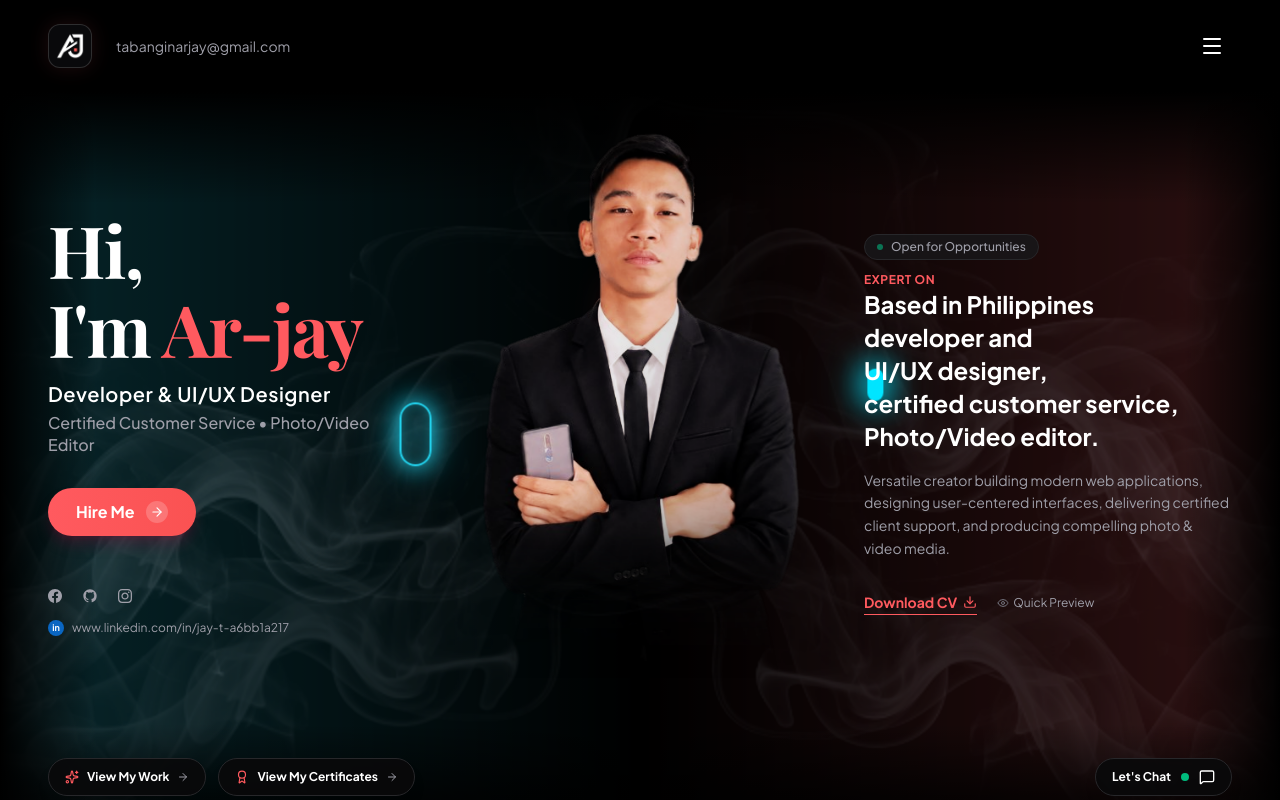
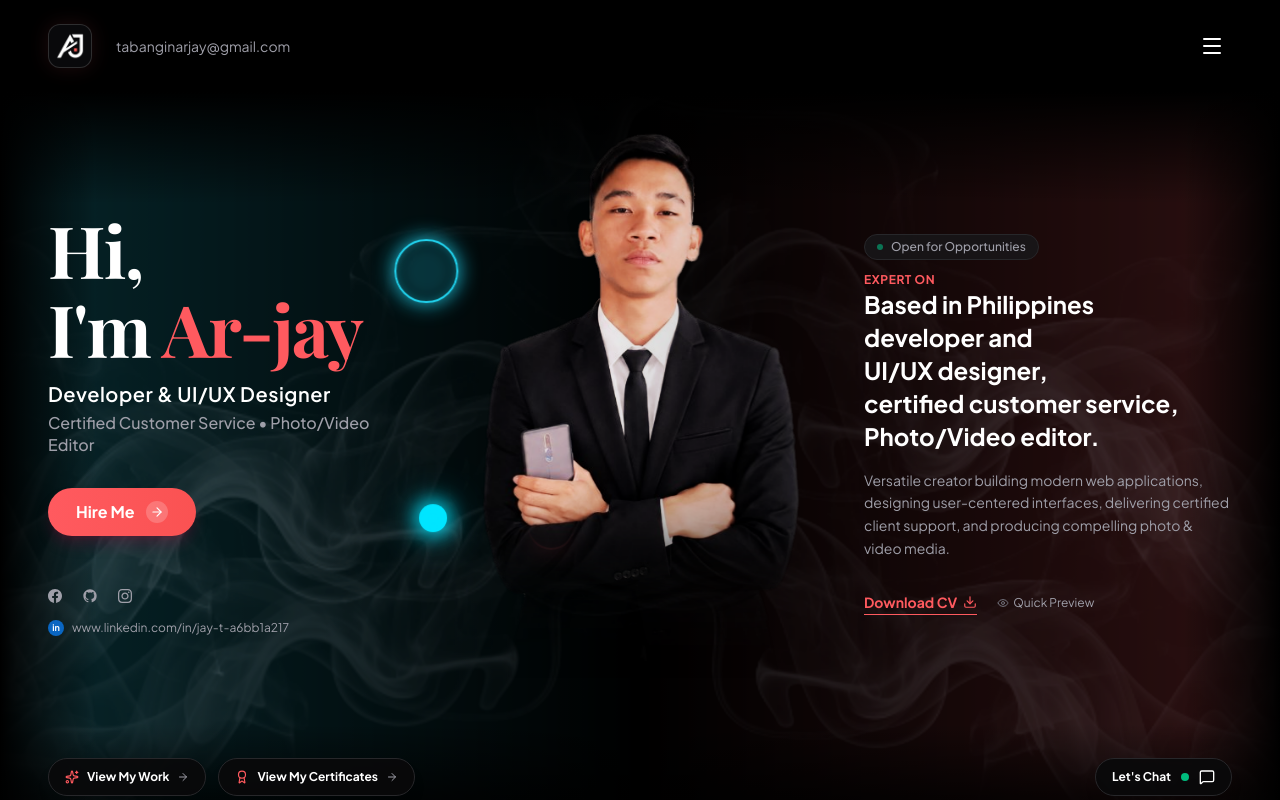
Before and after one commit to tabanginarjay-sketch/portfolio, a Next.js app in the folder portfolio/: page / in a window 1280 px wide. Shown: the top 800 px of the page. Built offline with nearby package versions, Linux system fonts and the light colour scheme; a web font is replaced by a local one.

Commit message:
fix: restore perfect circular shapes, fix laptop orbit visibility and playful margin flight

```diff
--- a/portfolio/components/GeometricShapes.tsx
+++ b/portfolio/components/GeometricShapes.tsx
@@ -15,8 +15,9 @@ export default function GeometricShapes({ children, className = '' }: GeometricS
     const handleScroll = () => {
       if (!ticking) {
         window.requestAnimationFrame(() => {
-          // Switch to Display Margin mode when scrolled past Hero (140px threshold)
-          setIsScrolled(window.scrollY > 140);
+          // Keep shapes orbiting Ar-jay while Hero is in view (threshold is 65% of viewport height)
+          const threshold = Math.max(window.innerHeight * 0.65, 380);
+          setIsScrolled(window.scrollY > threshold);
           ticking = false;
         });
         ticking = true;
@@ -32,116 +33,77 @@ export default function GeometricShapes({ children, className = '' }: GeometricS
   if (children) {
     return (
       <div className={`relative flex items-center justify-center select-none ${className}`}>
-        {/* 1. Hero Continuous Orbit (Strictly behind portrait at z-0, clean pitch-black background with NO colored blooms) */}
+        {/* 1. Hero Continuous Orbit (Strictly behind portrait at z-0, clean pitch-black background with ZERO distortion) */}
         <div
           aria-hidden="true"
           className={`absolute inset-0 flex items-center justify-center pointer-events-none z-0 overflow-visible transition-all duration-700 ease-[cubic-bezier(0.16,1,0.3,1)] ${
             isScrolled ? 'opacity-0 scale-75' : 'opacity-100 scale-100'
           }`}
         >
-          {/* A. Cyan Glowing Ring — Continuous Uninterrupted Elliptical Orbit */}
-          <div
-            className="absolute top-[46%] left-1/2 w-0 h-0 pointer-events-none"
-            style={{ transform: 'rotate(-14deg) scale(1, 0.44)' }}
-          >
-            <div className="w-0 h-0 anim-orbit-spin-cyan">
-              <div className="w-0 h-0" style={{ transform: 'translateX(var(--orbit-cyan-r))' }}>
-                <div className="w-0 h-0 anim-orbit-counter-cyan">
-                  <div
-                    style={{ transform: 'scale(1, 2.27) rotate(14deg)' }}
-                    className="flex items-center justify-center -ml-5 -mt-5 sm:-ml-7 sm:-mt-7 lg:-ml-8 lg:-mt-8"
-                  >
-                    <div
-                      className="w-10 h-10 sm:w-14 sm:h-14 lg:w-16 lg:h-16 rounded-full border-[2px] sm:border-[2.5px] border-[#22D3EE] relative"
-                      style={{
-                        boxShadow:
-                          '0 0 24px rgba(34, 211, 238, 0.85), 0 0 48px rgba(34, 211, 238, 0.45), inset 0 0 12px rgba(34, 211, 238, 0.4)',
-                      }}
-                    >
-                      <div className="absolute inset-0 rounded-full bg-[#22D3EE]/25 blur-md pointer-events-none" />
-                    </div>
-                  </div>
-                </div>
+          {/* Centered Orbit Anchor at chest height */}
+          <div className="absolute top-[46%] left-1/2 -translate-x-1/2 -translate-y-1/2 w-0 h-0 flex items-center justify-center pointer-events-none">
+            {/* A. Cyan Glowing Ring — 100% Perfect Round Circle, Continuous Linear Orbit */}
+            <div className="absolute w-0 h-0 flex items-center justify-center anim-orbit-cyan pointer-events-none">
+              <div
+                className="w-11 h-11 sm:w-12 sm:h-12 md:w-14 md:h-14 lg:w-16 lg:h-16 rounded-full aspect-square border-[2.5px] border-[#22D3EE] relative shrink-0 -translate-x-1/2 -translate-y-1/2"
+                style={{
+                  boxShadow:
+                    '0 0 22px rgba(34, 211, 238, 0.85), inset 0 0 10px rgba(34, 211, 238, 0.4)',
+                }}
+              >
+                <div className="absolute inset-0 rounded-full bg-[#22D3EE]/20 blur-sm pointer-events-none" />
               </div>
             </div>
-          </div>
 
-          {/* B. Coral Glowing Ring — Continuous Intersecting Elliptical Orbit */}
-          <div
-            className="absolute top-[46%] left-1/2 w-0 h-0 pointer-events-none"
-            style={{ transform: 'rotate(20deg) scale(1, 0.45)' }}
-          >
-            <div className="w-0 h-0 anim-orbit-spin-coral">
-              <div className="w-0 h-0" style={{ transform: 'translateX(var(--orbit-coral-r))' }}>
-                <div className="w-0 h-0 anim-orbit-counter-coral">
-                  <div
-                    style={{ transform: 'scale(1, 2.22) rotate(-20deg)' }}
-                    className="flex items-center justify-center -ml-4 -mt-4 sm:-ml-5 sm:-mt-5 lg:-ml-6 lg:-mt-6"
-                  >
-                    <div
-                      className="w-8 h-8 sm:w-10 sm:h-10 lg:w-12 lg:h-12 rounded-full border-[2px] sm:border-[2.5px] border-[#FF5A5F] relative"
-                      style={{
-                        boxShadow:
-                          '0 0 22px rgba(255, 90, 95, 0.9), 0 0 44px rgba(255, 90, 95, 0.45), inset 0 0 10px rgba(255, 90, 95, 0.4)',
-                      }}
-                    >
-                      <div className="absolute inset-0 rounded-full bg-[#FF5A5F]/25 blur-md pointer-events-none" />
-                    </div>
-                  </div>
-                </div>
+            {/* B. Coral Glowing Ring — 100% Perfect Round Circle, Continuous Linear Orbit */}
+            <div className="absolute w-0 h-0 flex items-center justify-center anim-orbit-coral pointer-events-none">
+              <div
+                className="w-8 h-8 sm:w-9 sm:h-9 md:w-10 md:h-10 lg:w-12 lg:h-12 rounded-full aspect-square border-[2.5px] border-[#FF5A5F] relative shrink-0 -translate-x-1/2 -translate-y-1/2"
+                style={{
+                  boxShadow:
+                    '0 0 20px rgba(255, 90, 95, 0.9), inset 0 0 8px rgba(255, 90, 95, 0.4)',
+                }}
+              >
+                <div className="absolute inset-0 rounded-full bg-[#FF5A5F]/20 blur-sm pointer-events-none" />
               </div>
             </div>
-          </div>
 
-          {/* C. Solid Vibrant Cyan Glowing Dot / Orb — Fast Continuous Satellite Orbit */}
-          <div
-            className="absolute top-[46%] left-1/2 w-0 h-0 pointer-events-none"
-            style={{ transform: 'rotate(-6deg) scale(1, 0.42)' }}
-          >
-            <div className="w-0 h-0 anim-orbit-spin-dot">
-              <div className="w-0 h-0" style={{ transform: 'translateX(var(--orbit-dot-r))' }}>
-                <div className="w-0 h-0 anim-orbit-counter-dot">
-                  <div
-                    style={{ transform: 'scale(1, 2.38) rotate(6deg)' }}
-                    className="flex items-center justify-center -ml-2.5 -mt-2.5 sm:-ml-3.5 sm:-mt-3.5 lg:-ml-4 lg:-mt-4"
-                  >
-                    <div
-                      className="w-5 h-5 sm:w-7 sm:h-7 lg:w-8 lg:h-8 rounded-full bg-[#00E5FF] relative"
-                      style={{
-                        boxShadow: '0 0 28px rgba(0, 229, 255, 1), 0 0 56px rgba(0, 229, 255, 0.7)',
-                      }}
-                    >
-                      <div className="absolute -inset-2 rounded-full bg-[#00E5FF]/45 blur-lg pointer-events-none" />
-                    </div>
-                  </div>
-                </div>
+            {/* C. Solid Vibrant Cyan Dot / Orb — 100% Perfect Round Circle, Fast Continuous Orbit */}
+            <div className="absolute w-0 h-0 flex items-center justify-center anim-orbit-dot pointer-events-none">
+              <div
+                className="w-5 h-5 sm:w-5 sm:h-5 md:w-6 md:h-6 lg:w-7 lg:h-7 rounded-full aspect-square bg-[#00E5FF] relative shrink-0 -translate-x-1/2 -translate-y-1/2"
+                style={{
+                  boxShadow: '0 0 24px rgba(0, 229, 255, 1), 0 0 45px rgba(0, 229, 255, 0.65)',
+                }}
+              >
+                <div className="absolute -inset-1 rounded-full bg-[#00E5FF]/40 blur-sm pointer-events-none" />
               </div>
             </div>
           </div>
         </div>
 
-        {/* 2. Playful Display Margin Floating Shapes — Follow along on scroll down, glide back on scroll up */}
+        {/* 2. Playful Display Margin Floating Shapes — Follow along on scroll down, fly back on scroll up */}
         <div
           aria-hidden={!isScrolled}
           className={`fixed inset-0 pointer-events-none z-30 transition-opacity duration-700 ease-[cubic-bezier(0.16,1,0.3,1)] ${
             isScrolled ? 'opacity-100' : 'opacity-0'
           }`}
         >
-          {/* Playful Ball 1: Cyan Glowing Ring — Left open margin space */}
+          {/* Playful Ball 1: Perfect Cyan Circular Ring — Left open margin space */}
           <div
             className={`absolute left-3 sm:left-6 lg:left-10 top-[35%] transition-all duration-700 ease-[cubic-bezier(0.16,1,0.3,1)] pointer-events-auto cursor-pointer group ${
               isScrolled
                 ? 'translate-x-0 scale-100 opacity-90'
-                : 'translate-x-16 sm:translate-x-32 scale-50 opacity-0 pointer-events-none'
+                : 'translate-x-20 sm:translate-x-32 scale-50 opacity-0 pointer-events-none'
             }`}
             title="Playful Cyan Halo"
           >
             <div className="anim-playful-bob-1">
               <div
-                className="w-8 h-8 sm:w-11 sm:h-11 lg:w-14 lg:h-14 rounded-full border-[2px] sm:border-[2.5px] border-[#22D3EE] group-hover:scale-125 transition-transform duration-300 relative"
+                className="w-8 h-8 sm:w-11 sm:h-11 lg:w-14 lg:h-14 rounded-full aspect-square border-[2.5px] border-[#22D3EE] group-hover:scale-125 transition-transform duration-300 relative"
                 style={{
                   boxShadow:
-                    '0 0 20px rgba(34, 211, 238, 0.85), 0 0 40px rgba(34, 211, 238, 0.4), inset 0 0 10px rgba(34, 211, 238, 0.35)',
+                    '0 0 20px rgba(34, 211, 238, 0.85), inset 0 0 10px rgba(34, 211, 238, 0.35)',
                 }}
               >
                 <div className="absolute inset-0 rounded-full bg-[#22D3EE]/20 blur-sm pointer-events-none" />
@@ -149,21 +111,21 @@ export default function GeometricShapes({ children, className = '' }: GeometricS
             </div>
           </div>
 
-          {/* Playful Ball 2: Coral Glowing Ring — Right open margin space */}
+          {/* Playful Ball 2: Perfect Coral Circular Ring — Right open margin space */}
           <div
             className={`absolute right-3 sm:right-6 lg:right-10 top-[58%] transition-all duration-700 ease-[cubic-bezier(0.16,1,0.3,1)] pointer-events-auto cursor-pointer group ${
               isScrolled
                 ? 'translate-x-0 scale-100 opacity-90'
-                : '-translate-x-16 sm:-translate-x-32 scale-50 opacity-0 pointer-events-none'
+                : '-translate-x-20 sm:-translate-x-32 scale-50 opacity-0 pointer-events-none'
             }`}
             title="Playful Coral Halo"
           >
             <div className="anim-playful-bob-2">
               <div
-                className="w-7 h-7 sm:w-9 sm:h-9 lg:w-12 lg:h-12 rounded-full border-[2px] sm:border-[2.5px] border-[#FF5A5F] group-hover:scale-125 transition-transform duration-300 relative"
+                className="w-7 h-7 sm:w-9 sm:h-9 lg:w-11 lg:h-11 rounded-full aspect-square border-[2.5px] border-[#FF5A5F] group-hover:scale-125 transition-transform duration-300 relative"
                 style={{
                   boxShadow:
-                    '0 0 18px rgba(255, 90, 95, 0.9), 0 0 36px rgba(255, 90, 95, 0.45), inset 0 0 8px rgba(255, 90, 95, 0.35)',
+                    '0 0 18px rgba(255, 90, 95, 0.9), inset 0 0 8px rgba(255, 90, 95, 0.35)',
                 }}
               >
                 <div className="absolute inset-0 rounded-full bg-[#FF5A5F]/20 blur-sm pointer-events-none" />
@@ -171,23 +133,23 @@ export default function GeometricShapes({ children, className = '' }: GeometricS
             </div>
           </div>
 
-          {/* Playful Ball 3: Solid Cyan Glowing Orb — Upper-Right open margin space */}
+          {/* Playful Ball 3: Perfect Cyan Circular Dot — Upper-Right open margin space */}
           <div
             className={`absolute right-5 sm:right-10 lg:right-16 top-[18%] transition-all duration-700 ease-[cubic-bezier(0.16,1,0.3,1)] pointer-events-auto cursor-pointer group ${
               isScrolled
                 ? 'translate-y-0 scale-100 opacity-95'
-                : 'translate-y-16 scale-50 opacity-0 pointer-events-none'
+                : 'translate-y-20 scale-50 opacity-0 pointer-events-none'
             }`}
             title="Playful Cyan Orb"
           >
             <div className="anim-playful-bob-3">
               <div
-                className="w-4 h-4 sm:w-5 sm:h-5 lg:w-7 lg:h-7 rounded-full bg-[#00E5FF] group-hover:scale-150 transition-transform duration-300 relative"
+                className="w-4 h-4 sm:w-5 sm:h-5 lg:w-7 lg:h-7 rounded-full aspect-square bg-[#00E5FF] group-hover:scale-150 transition-transform duration-300 relative"
                 style={{
-                  boxShadow: '0 0 24px rgba(0, 229, 255, 1), 0 0 48px rgba(0, 229, 255, 0.7)',
+                  boxShadow: '0 0 24px rgba(0, 229, 255, 1), 0 0 45px rgba(0, 229, 255, 0.7)',
                 }}
               >
-                <div className="absolute -inset-1.5 rounded-full bg-[#00E5FF]/40 blur-md pointer-events-none" />
+                <div className="absolute -inset-1 rounded-full bg-[#00E5FF]/40 blur-sm pointer-events-none" />
               </div>
             </div>
           </div>
```
Also changed, not shown: portfolio/app/globals.css (+42 -38 lines).
